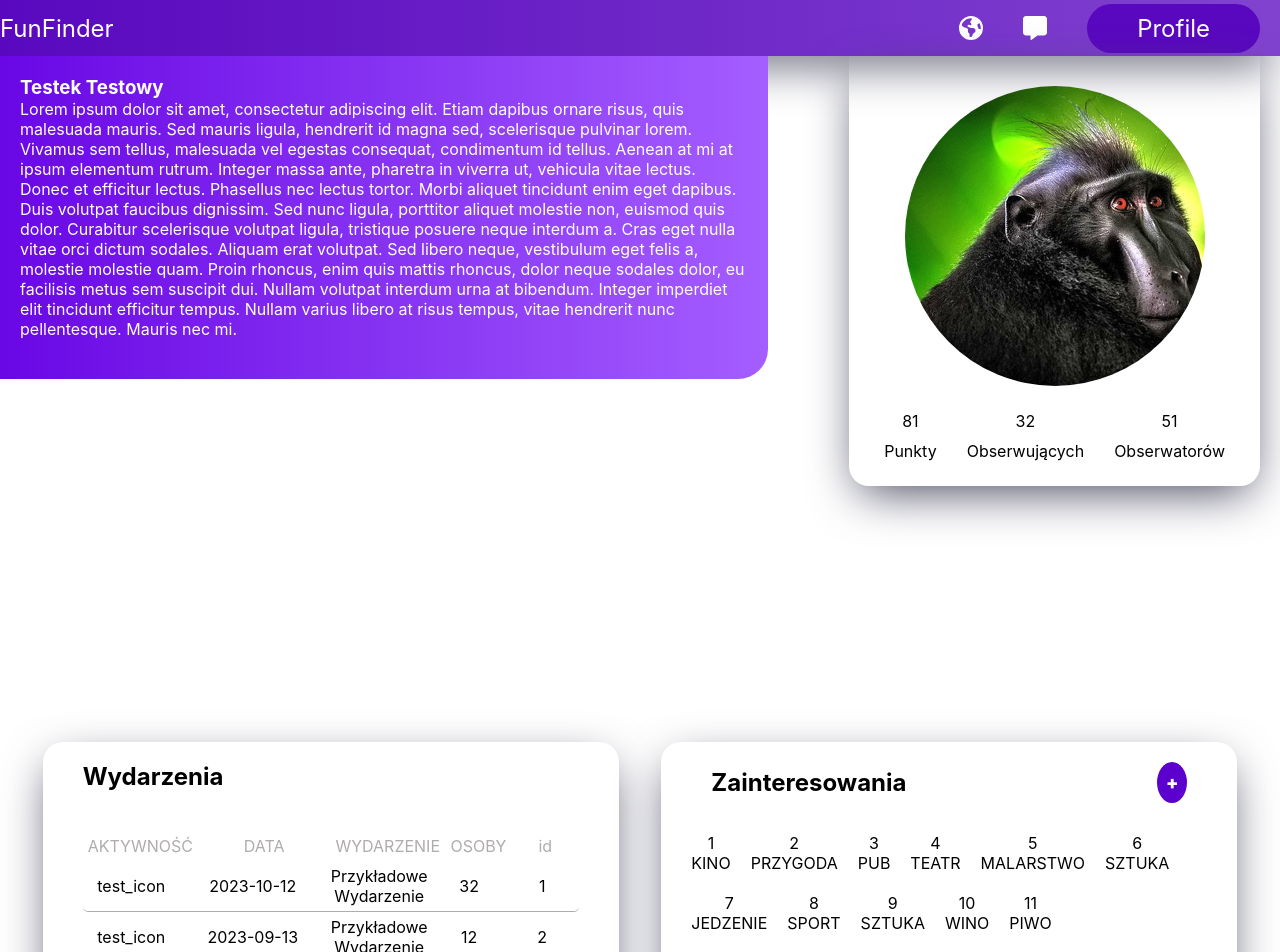
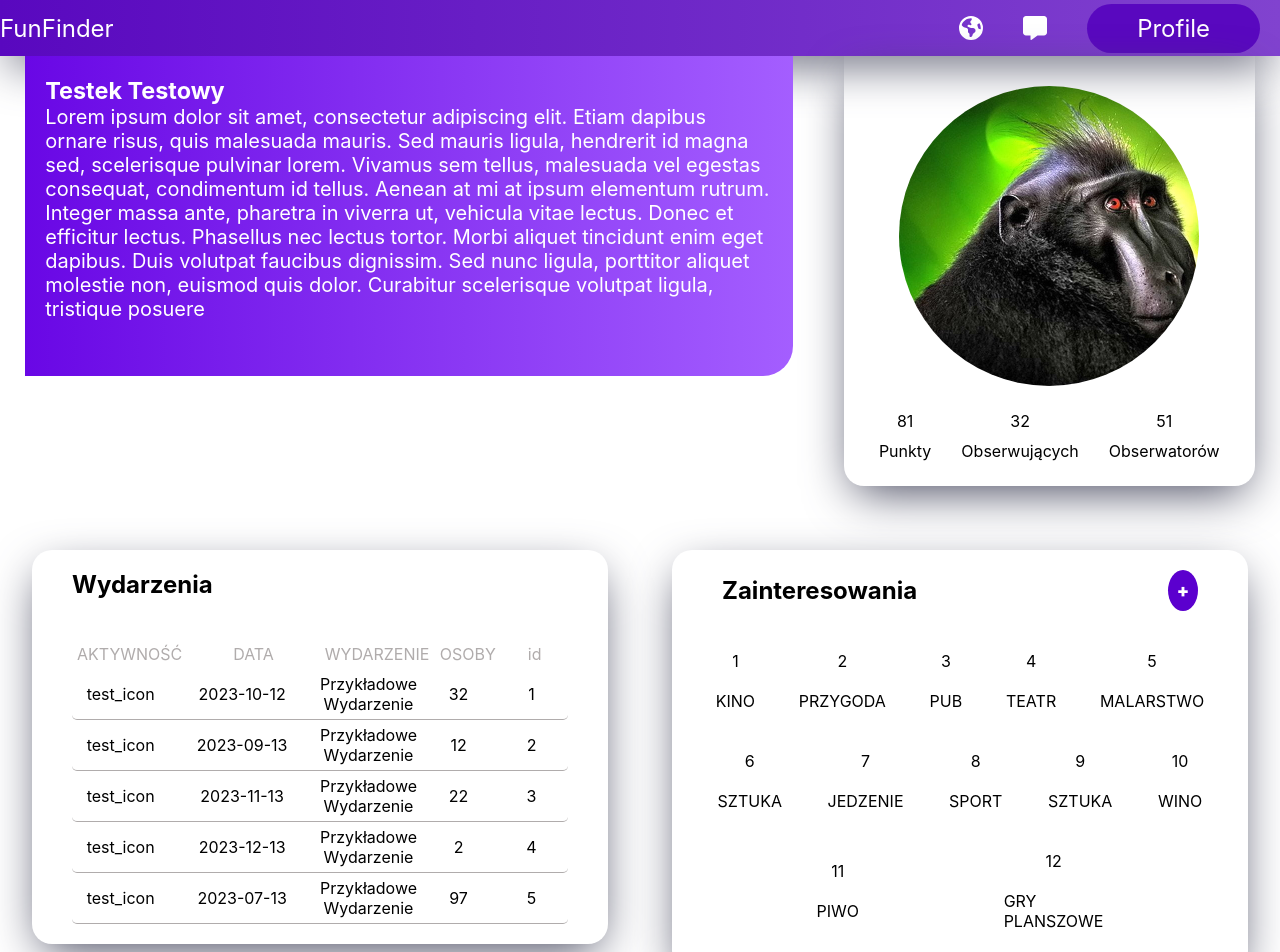
Before and after one commit to Lukang11/Inzynierka, a React (Create React App) app in the folder fun-finder-frontend/: page /profile in a window 1280 px wide. Shown: the top 952 px of the page. Built offline with nearby package versions, Linux system fonts and the light colour scheme.

Commit message:
Small changes wotj css

```diff
--- a/fun-finder-frontend/src/Components/ProfilePage/ProfileComponents/ProfileDescription/ProfileDescription.css
+++ b/fun-finder-frontend/src/Components/ProfilePage/ProfileComponents/ProfileDescription/ProfileDescription.css
@@ -3,4 +3,7 @@
   color: white;
   padding: 20px;
   border-radius: 0 0 30px 0;
+  height: 40vh;
+  font-size: 1.25em;
+  min-width: 500px;
 }
--- a/fun-finder-frontend/src/Components/ProfilePage/ProfileComponents/ProfileDescription/ProfileDescription.js
+++ b/fun-finder-frontend/src/Components/ProfilePage/ProfileComponents/ProfileDescription/ProfileDescription.js
@@ -16,13 +16,6 @@ const ProfileDescription = () => {
           Morbi aliquet tincidunt enim eget dapibus. Duis volutpat faucibus
           dignissim. Sed nunc ligula, porttitor aliquet molestie non, euismod
           quis dolor. Curabitur scelerisque volutpat ligula, tristique posuere
-          neque interdum a. Cras eget nulla vitae orci dictum sodales. Aliquam
-          erat volutpat. Sed libero neque, vestibulum eget felis a, molestie
-          molestie quam. Proin rhoncus, enim quis mattis rhoncus, dolor neque
-          sodales dolor, eu facilisis metus sem suscipit dui. Nullam volutpat
-          interdum urna at bibendum. Integer imperdiet elit tincidunt efficitur
-          tempus. Nullam varius libero at risus tempus, vitae hendrerit nunc
-          pellentesque. Mauris nec mi.
         </div>
         <br></br>
       </div>
--- a/fun-finder-frontend/src/Components/ProfilePage/ProfileComponents/ProfileHobbies/ProfileHobbies.css
+++ b/fun-finder-frontend/src/Components/ProfilePage/ProfileComponents/ProfileHobbies/ProfileHobbies.css
@@ -41,6 +41,8 @@
 .hobbies-contener-wrapper {
   display: flex;
   flex-wrap: wrap;
+  justify-content: space-evenly;
+  align-items: center;
 }
 .hobbies-contener-wrapper-item {
   display: flex;
@@ -48,6 +50,7 @@
   justify-items: center;
   align-items: center;
   padding: 10px;
+  flex-basis: 10%;
 }
 .hobbies-second-row {
   padding: 20px;
@@ -56,3 +59,6 @@
 .hobbies-contener-wrapper-item:hover {
   border-bottom: 1px solid #5908bf;
 }
+.hobbies-contener-wrapper-item > div {
+  padding: 10px;
+}
--- a/fun-finder-frontend/src/Components/ProfilePage/ProfilePage.css
+++ b/fun-finder-frontend/src/Components/ProfilePage/ProfilePage.css
@@ -1,6 +1,6 @@
 .description-wrapper {
   display: flex;
-  justify-content: space-between;
+  justify-content: space-around;
 }
 .profile-desc {
   flex-basis: 60%;
@@ -15,20 +15,19 @@
   -webkit-box-shadow: 0px 15px 48px -10px rgba(66, 68, 90, 1);
   -moz-box-shadow: 0px 15px 48px -10px rgba(66, 68, 90, 1);
   box-shadow: 0px 15px 48px -10px rgba(66, 68, 90, 1);
-  margin-right: 20px;
 }
 .second-row-wrapper {
   display: flex;
-  justify-content: space-evenly;
+  justify-content: space-around;
 }
 .profile-event-wrapper {
-  margin-top: 20%;
+  margin-top: 5%;
   flex-basis: 45%;
   justify-content: center;
   align-items: center;
 }
 .profile-hobbies-wrapper {
-  margin-top: 20%;
+  margin-top: 5%;
   flex-basis: 45%;
   justify-content: center;
   align-items: center;
```
